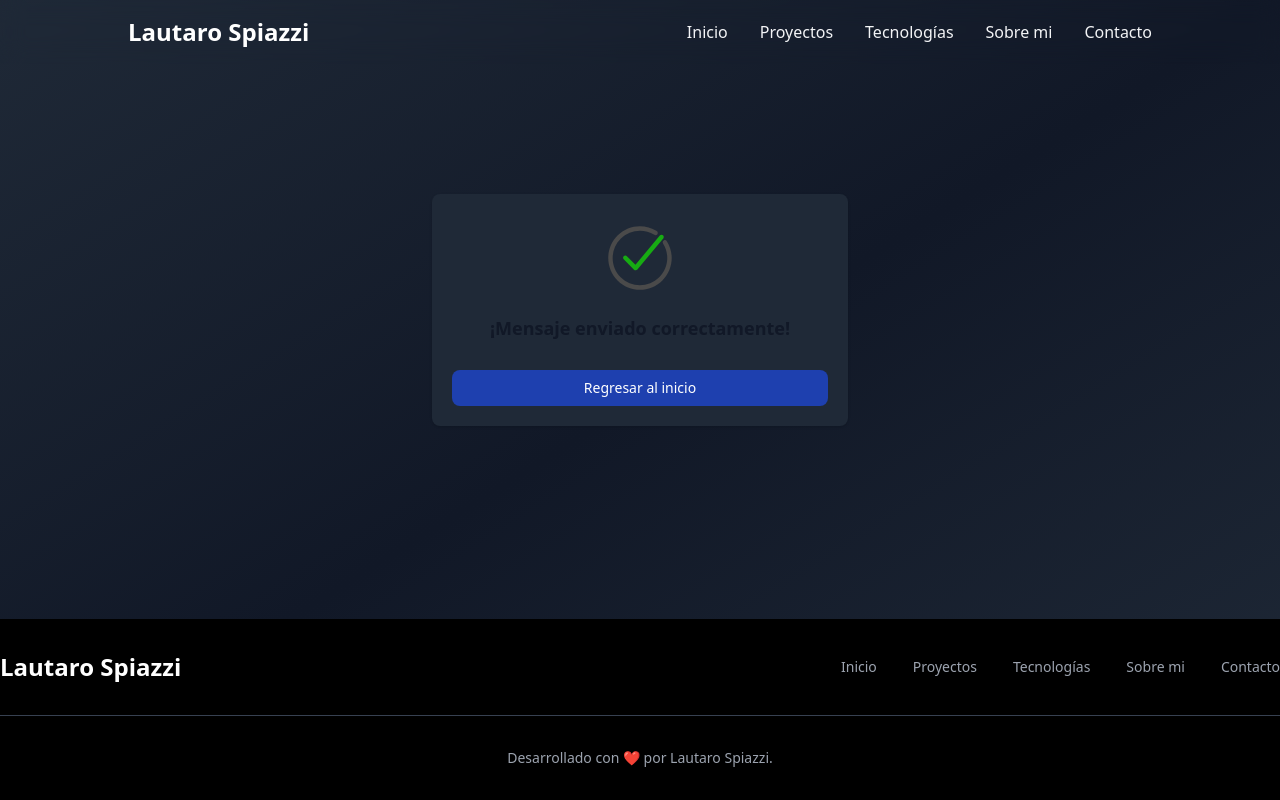
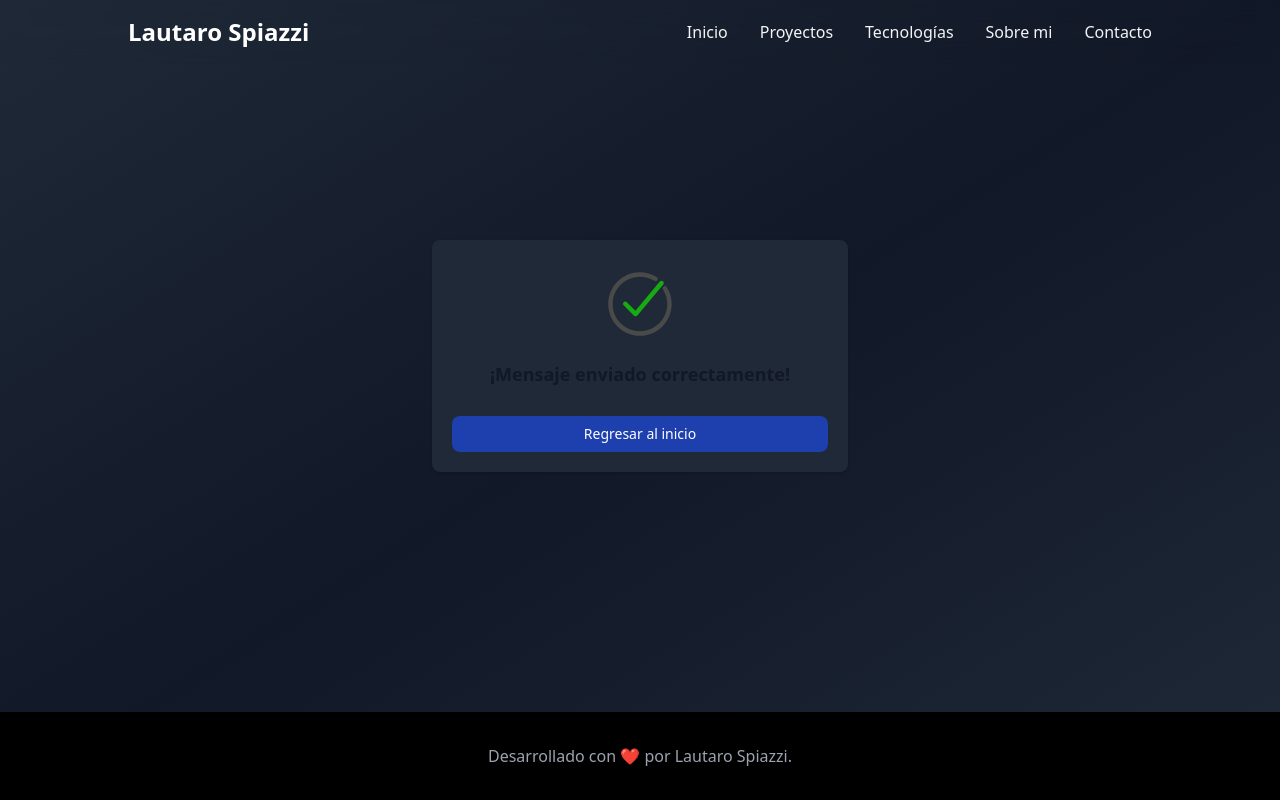
Before and after one commit to Hexpod604/Portfolio-Remaster, a Next.js app: page /success in a window 1280 px wide. Built offline with nearby package versions, Linux system fonts and the light colour scheme.

Commit message:
Minimalized footer

```diff
--- a/src/components/Navigation/Footer/Footer.tsx
+++ b/src/components/Navigation/Footer/Footer.tsx
@@ -5,47 +5,9 @@ import React from "react";
 
 export default function Navbar() {
   return (
-    <footer className="bg-black">
-      <div className="w-full max-w-screen-xl mx-auto p-4 sm:px-0 md:py-8 text-center">
-        <div className="flex flex-col sm:flex-row items-center sm:justify-between">
-          <Link
-            href="#"
-            className="flex items-center mb-4 sm:mb-0 space-x-3 rtl:space-x-reverse"
-          >
-            <span className="self-center text-2xl font-semibold whitespace-nowrap text-white">
-              Lautaro Spiazzi
-            </span>
-          </Link>
-          <ul className="flex flex-wrap gap-3 justify-center items-center mb-2 text-sm font-medium sm:mb-0 text-gray-400">
-            <li>
-              <Link href="#start" className="hover:underline md:me-6">
-                Inicio
-              </Link>
-            </li>
-            <li>
-              <Link href="#projects" className="hover:underline md:me-6">
-                Proyectos
-              </Link>
-            </li>
-            <li>
-              <Link href="#technologies" className="hover:underline md:me-6">
-                Tecnologías
-              </Link>
-            </li>
-            <li>
-              <Link href="#aboutme" className="hover:underline md:me-6">
-                Sobre mi
-              </Link>
-            </li>
-            <li>
-              <Link href="#contact" className="hover:underline">
-                Contacto
-              </Link>
-            </li>
-          </ul>
-        </div>
-        <hr className="my-6 sm:mx-auto border-gray-700 lg:my-8" />
-        <span className="block text-sm sm:text-center text-gray-400">
+    <footer className="bg-black w-full">
+      <div className="w-full md:max-w-screen-sm lg:max-w-screen-md xl:max-w-screen-lg 2xl:max-w-screen-xl flex flex-wrap items-center justify-between mx-auto py-8 px-4 lg:px-0 text-center">
+        <span className="flex-1 block text-md text-center text-gray-400">
           Desarrollado con ❤ por{" "}
           <Link href="/" className="hover:underline">
             Lautaro Spiazzi
```
